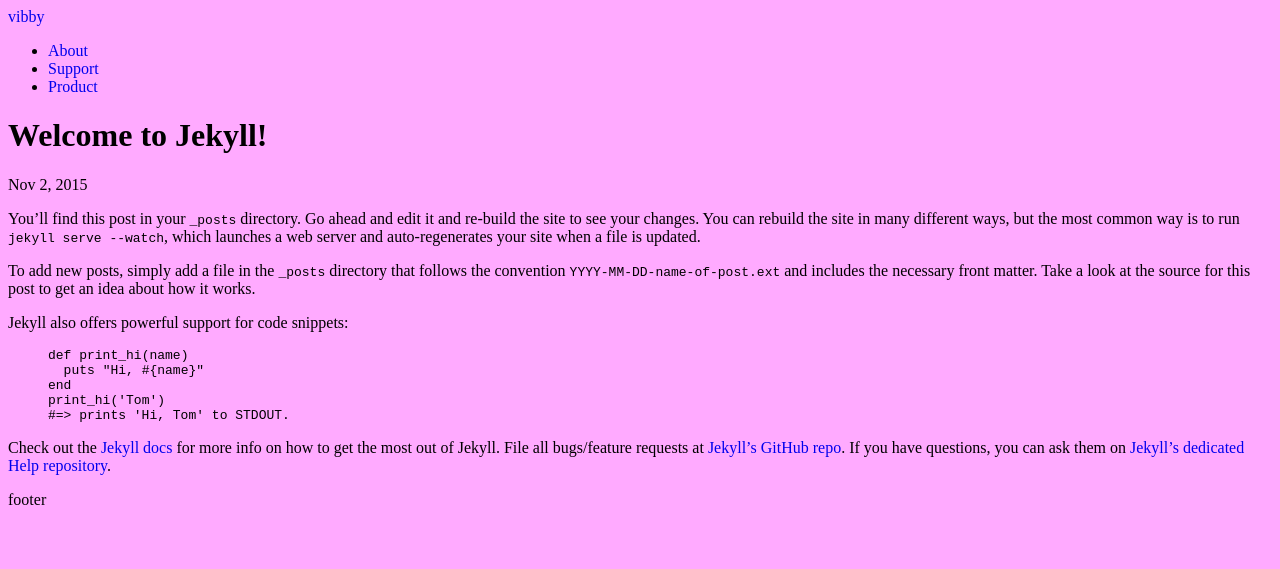
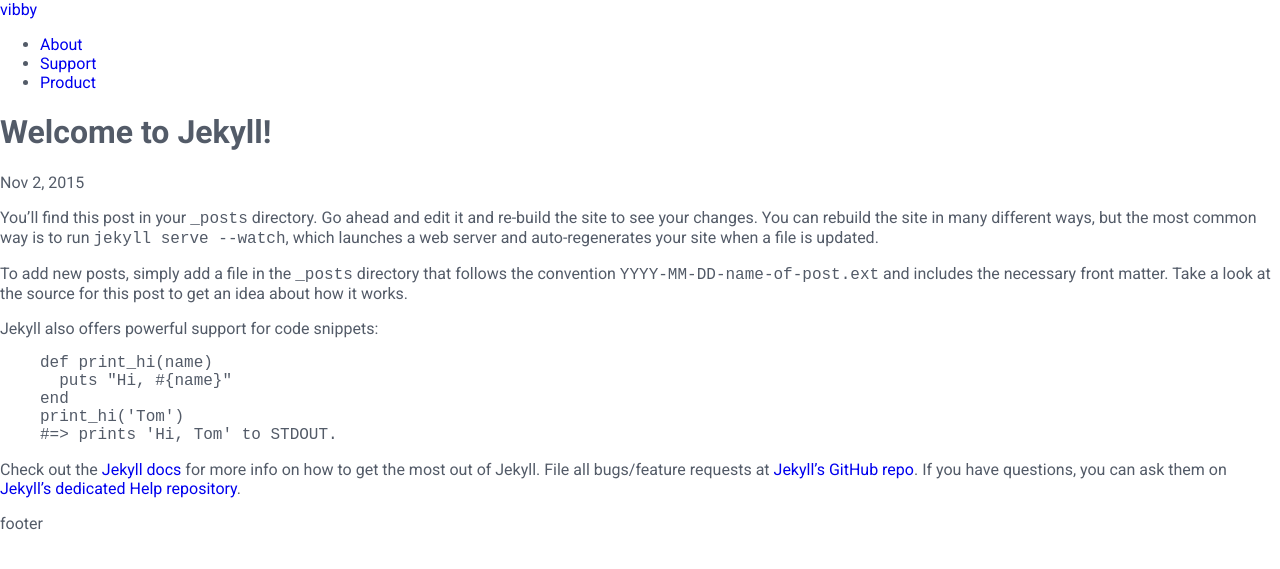
Before and after one commit to vibbycom/vibbycom.github.io, a Jekyll site: the page built from _posts/2015-11-02-welcome-to-jekyll.markdown, in a window 1280 px wide. Shown: the top 569 px of the page. Built offline with Jekyll 4.4.1, drawn with Linux system fonts in a browser that asks for light colours.

Commit message:
Sass folder structure added

```diff
--- a/_includes/head.html
+++ b/_includes/head.html
@@ -11,6 +11,8 @@
     {% else %}
       <link rel="stylesheet" href="{{ "/css/main.css" | prepend: site.baseurl }}">
     {% endif %}
+    <link rel="canonical" href="{{ page.url | replace:'index.html','' | prepend: site.canonical }}">
 
-    <link rel="canonical" href="{{ page.url | replace:'index.html','' | prepend: site.canonical }}">
+    <!-- Google font -->
+    <link href='https://fonts.googleapis.com/css?family=Roboto:400,300,100,500,700' rel='stylesheet' type='text/css'>
 </head>
--- a/_sass/base.scss
+++ /dev/null
@@ -1,3 +0,0 @@
-body {
-  background-color: #faf;
-}
--- /dev/null
+++ b/_sass/base/base.scss
@@ -0,0 +1,11 @@
+//
+body {
+  font-family: $base-font-family;
+  font-size: $base-font-size;
+  color: $text-color;
+  background-color: #fff;
+}
+
+a {
+  // text-decoration: none;
+}
--- /dev/null
+++ b/_sass/base/index.scss
@@ -0,0 +1,4 @@
+//
+
+@import "variables";
+@import "base";
--- /dev/null
+++ b/_sass/base/variables.scss
@@ -0,0 +1,7 @@
+//
+
+$base-font-family: 'Roboto', Arial, sans-serif;
+$base-font-size:   16px;
+$base-line-height: 1.5;
+
+$text-color: #535B68;
--- /dev/null
+++ b/_sass/layout/index.scss
@@ -0,0 +1,3 @@
+//
+
+@import "buttons"
--- /dev/null
+++ b/_sass/layout/page-landing.scss
@@ -0,0 +1,3 @@
+.landing {
+  background-color: #aaf;
+}
--- /dev/null
+++ b/_sass/reset/index.scss
@@ -0,0 +1,4 @@
+//
+
+@import "normalize";
+@import "reset";
--- /dev/null
+++ b/_sass/reset/normalize.scss
@@ -0,0 +1,427 @@
+/*! normalize.css v3.0.2 | MIT License | git.io/normalize */
+
+/**
+ * 1. Set default font family to sans-serif.
+ * 2. Prevent iOS text size adjust after orientation change, without disabling
+ *    user zoom.
+ */
+
+html {
+  font-family: sans-serif; /* 1 */
+  -ms-text-size-adjust: 100%; /* 2 */
+  -webkit-text-size-adjust: 100%; /* 2 */
+}
+
+/**
+ * Remove default margin.
+ */
+
+body {
+  margin: 0;
+}
+
+/* HTML5 display definitions
+   ========================================================================== */
+
+/**
+ * Correct `block` display not defined for any HTML5 element in IE 8/9.
+ * Correct `block` display not defined for `details` or `summary` in IE 10/11
+ * and Firefox.
+ * Correct `block` display not defined for `main` in IE 11.
+ */
+
+article,
+aside,
+details,
+figcaption,
+figure,
+footer,
+header,
+hgroup,
+main,
+menu,
+nav,
+section,
+summary {
+  display: block;
+}
+
+/**
+ * 1. Correct `inline-block` display not defined in IE 8/9.
+ * 2. Normalize vertical alignment of `progress` in Chrome, Firefox, and Opera.
+ */
+
+audio,
+canvas,
+progress,
+video {
+  display: inline-block; /* 1 */
+  vertical-align: baseline; /* 2 */
+}
+
+/**
+ * Prevent modern browsers from displaying `audio` without controls.
+ * Remove excess height in iOS 5 devices.
+ */
+
+audio:not([controls]) {
+  display: none;
+  height: 0;
+}
+
+/**
+ * Address `[hidden]` styling not present in IE 8/9/10.
+ * Hide the `template` element in IE 8/9/11, Safari, and Firefox < 22.
+ */
+
+[hidden],
+template {
+  display: none;
+}
+
+/* Links
+   ========================================================================== */
+
+/**
+ * Remove the gray background color from active links in IE 10.
+ */
+
+a {
+  background-color: transparent;
+}
+
+/**
+ * Improve readability when focused and also mouse hovered in all browsers.
+ */
+
+a:active,
+a:hover {
+  outline: 0;
+}
+
+/* Text-level semantics
+   ========================================================================== */
+
+/**
+ * Address styling not present in IE 8/9/10/11, Safari, and Chrome.
+ */
+
+abbr[title] {
+  border-bottom: 1px dotted;
+}
+
+/**
+ * Address style set to `bolder` in Firefox 4+, Safari, and Chrome.
+ */
+
+b,
+strong {
+  font-weight: bold;
+}
+
+/**
+ * Address styling not present in Safari and Chrome.
+ */
+
+dfn {
+  font-style: italic;
+}
+
+/**
+ * Address variable `h1` font-size and margin within `section` and `article`
+ * contexts in Firefox 4+, Safari, and Chrome.
+ */
+
+h1 {
+  font-size: 2em;
+  margin: 0.67em 0;
+}
+
+/**
+ * Address styling not present in IE 8/9.
+ */
+
+mark {
+  background: #ff0;
+  color: #000;
+}
+
+/**
+ * Address inconsistent and variable font size in all browsers.
+ */
+
+small {
+  font-size: 80%;
+}
+
+/**
+ * Prevent `sub` and `sup` affecting `line-height` in all browsers.
+ */
+
+sub,
+sup {
+  font-size: 75%;
+  line-height: 0;
+  position: relative;
+  vertical-align: baseline;
+}
+
+sup {
+  top: -0.5em;
+}
+
+sub {
+  bottom: -0.25em;
+}
+
+/* Embedded content
+   ========================================================================== */
+
+/**
+ * Remove border when inside `a` element in IE 8/9/10.
+ */
+
+img {
+  border: 0;
+}
+
+/**
+ * Correct overflow not hidden in IE 9/10/11.
+ */
+
+svg:not(:root) {
+  overflow: hidden;
+}
+
+/* Grouping content
+   ========================================================================== */
+
+/**
+ * Address margin not present in IE 8/9 and Safari.
+ */
+
+figure {
+  margin: 1em 40px;
+}
+
+/**
+ * Address differences between Firefox and other browsers.
+ */
+
+hr {
+  -moz-box-sizing: content-box;
+  box-sizing: content-box;
+  height: 0;
+}
+
+/**
+ * Contain overflow in all browsers.
+ */
+
+pre {
+  overflow: auto;
+}
+
+/**
+ * Address odd `em`-unit font size rendering in all browsers.
+ */
+
+code,
+kbd,
+pre,
+samp {
+  font-family: monospace, monospace;
+  font-size: 1em;
+}
+
+/* Forms
+   ========================================================================== */
+
+/**
+ * Known limitation: by default, Chrome and Safari on OS X allow very limited
+ * styling of `select`, unless a `border` property is set.
+ */
+
+/**
+ * 1. Correct color not being inherited.
+ *    Known issue: affects color of disabled elements.
+ * 2. Correct font properties not being inherited.
+ * 3. Address margins set differently in Firefox 4+, Safari, and Chrome.
+ */
+
+button,
+input,
+optgroup,
+select,
+textarea {
+  color: inherit; /* 1 */
+  font: inherit; /* 2 */
+  margin: 0; /* 3 */
+}
+
+/**
+ * Address `overflow` set to `hidden` in IE 8/9/10/11.
+ */
+
+button {
+  overflow: visible;
+}
+
+/**
+ * Address inconsistent `text-transform` inheritance for `button` and `select`.
+ * All other form control elements do not inherit `text-transform` values.
+ * Correct `button` style inheritance in Firefox, IE 8/9/10/11, and Opera.
+ * Correct `select` style inheritance in Firefox.
+ */
+
+button,
+select {
+  text-transform: none;
+}
+
+/**
+ * 1. Avoid the WebKit bug in Android 4.0.* where (2) destroys native `audio`
+ *    and `video` controls.
+ * 2. Correct inability to style clickable `input` types in iOS.
+ * 3. Improve usability and consistency of cursor style between image-type
+ *    `input` and others.
+ */
+
+button,
+html input[type="button"], /* 1 */
+input[type="reset"],
+input[type="submit"] {
+  -webkit-appearance: button; /* 2 */
+  cursor: pointer; /* 3 */
+}
+
+/**
+ * Re-set default cursor for disabled elements.
+ */
+
+button[disabled],
+html input[disabled] {
+  cursor: default;
+}
+
+/**
+ * Remove inner padding and border in Firefox 4+.
+ */
+
+button::-moz-focus-inner,
+input::-moz-focus-inner {
+  border: 0;
+  padding: 0;
+}
+
+/**
+ * Address Firefox 4+ setting `line-height` on `input` using `!important` in
+ * the UA stylesheet.
+ */
+
+input {
+  line-height: normal;
+}
+
+/**
+ * It's recommended that you don't attempt to style these elements.
+ * Firefox's implementation doesn't respect box-sizing, padding, or width.
+ *
+ * 1. Address box sizing set to `content-box` in IE 8/9/10.
+ * 2. Remove excess padding in IE 8/9/10.
+ */
+
+input[type="checkbox"],
+input[type="radio"] {
+  box-sizing: border-box; /* 1 */
+  padding: 0; /* 2 */
+}
+
+/**
+ * Fix the cursor style for Chrome's increment/decrement buttons. For certain
+ * `font-size` values of the `input`, it causes the cursor style of the
+ * decrement button to change from `default` to `text`.
+ */
+
+input[type="number"]::-webkit-inner-spin-button,
+input[type="number"]::-webkit-outer-spin-button {
+  height: auto;
+}
+
+/**
+ * 1. Address `appearance` set to `searchfield` in Safari and Chrome.
+ * 2. Address `box-sizing` set to `border-box` in Safari and Chrome
+ *    (include `-moz` to future-proof).
+ */
+
+input[type="search"] {
+  -webkit-appearance: textfield; /* 1 */
+  -moz-box-sizing: content-box;
+  -webkit-box-sizing: content-box; /* 2 */
+  box-sizing: content-box;
+}
+
+/**
+ * Remove inner padding and search cancel button in Safari and Chrome on OS X.
+ * Safari (but not Chrome) clips the cancel button when the search input has
+ * padding (and `textfield` appearance).
+ */
+
+input[type="search"]::-webkit-search-cancel-button,
+input[type="search"]::-webkit-search-decoration {
+  -webkit-appearance: none;
+}
+
+/**
+ * Define consistent border, margin, and padding.
+ */
+
+fieldset {
+  border: 1px solid #c0c0c0;
+  margin: 0 2px;
+  padding: 0.35em 0.625em 0.75em;
+}
+
+/**
+ * 1. Correct `color` not being inherited in IE 8/9/10/11.
+ * 2. Remove padding so people aren't caught out if they zero out fieldsets.
+ */
+
+legend {
+  border: 0; /* 1 */
+  padding: 0; /* 2 */
+}
+
+/**
+ * Remove default vertical scrollbar in IE 8/9/10/11.
+ */
+
+textarea {
+  overflow: auto;
+}
+
+/**
+ * Don't inherit the `font-weight` (applied by a rule above).
+ * NOTE: the default cannot safely be changed in Chrome and Safari on OS X.
+ */
+
+optgroup {
+  font-weight: bold;
+}
+
+/* Tables
+   ========================================================================== */
+
+/**
+ * Remove most spacing between table cells.
+ */
+
+table {
+  border-collapse: collapse;
+  border-spacing: 0;
+}
+
+td,
+th {
+  padding: 0;
+}
--- a/_sass/layout.scss
+++ b/_sass/reset/reset.scss
@@ -1,3 +1,5 @@
+//
+
 a {
   text-decoration: none;
 }
--- a/css/main.scss
+++ b/css/main.scss
@@ -1,8 +1,7 @@
 ---
 ---
 
-// Import partials from `sass_dir` (defaults to `_sass`)
-@import
-        "base",
-        "layout"
-;
+// Import partials _sass
+@import "./reset/index";
+@import "./base/index";
+@import "./layout/index";
```
Also changed, not shown: _sass/layout/buttons.scss (added).
